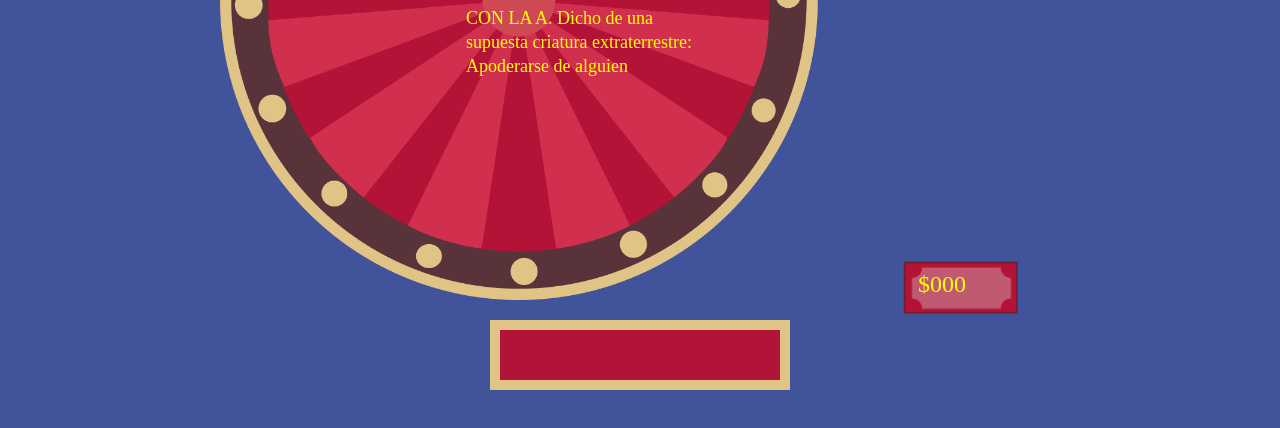
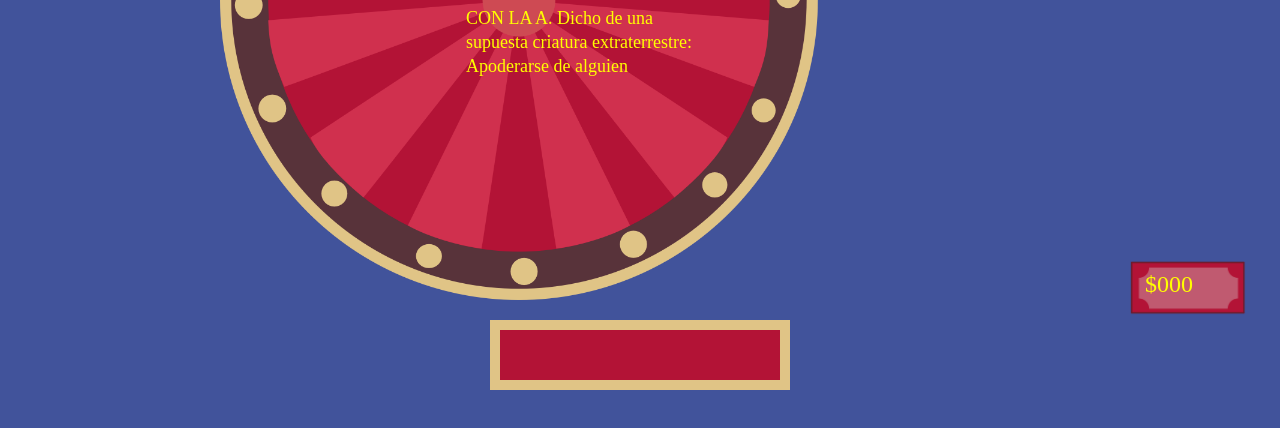
Before and after one commit to Alonsoe44/QuickExercises, a plain HTML site: page Pasa palabras/index.html in a window 1280 px wide. Drawn offline with nearby package versions, Linux system fonts and the light colour scheme; a web font is replaced by a local one.

Commit message:
New corrections right

```diff
--- a/Pasa palabras/style.css
+++ b/Pasa palabras/style.css
@@ -42,8 +42,8 @@ body{
     position: absolute;
     width: 12rem;
     height: 5rem;
-    margin-left: 50%;
     margin-bottom: 1rem;
+    right: 3.3rem;
     z-index: -10;
 }
 #dollarBase{
```
